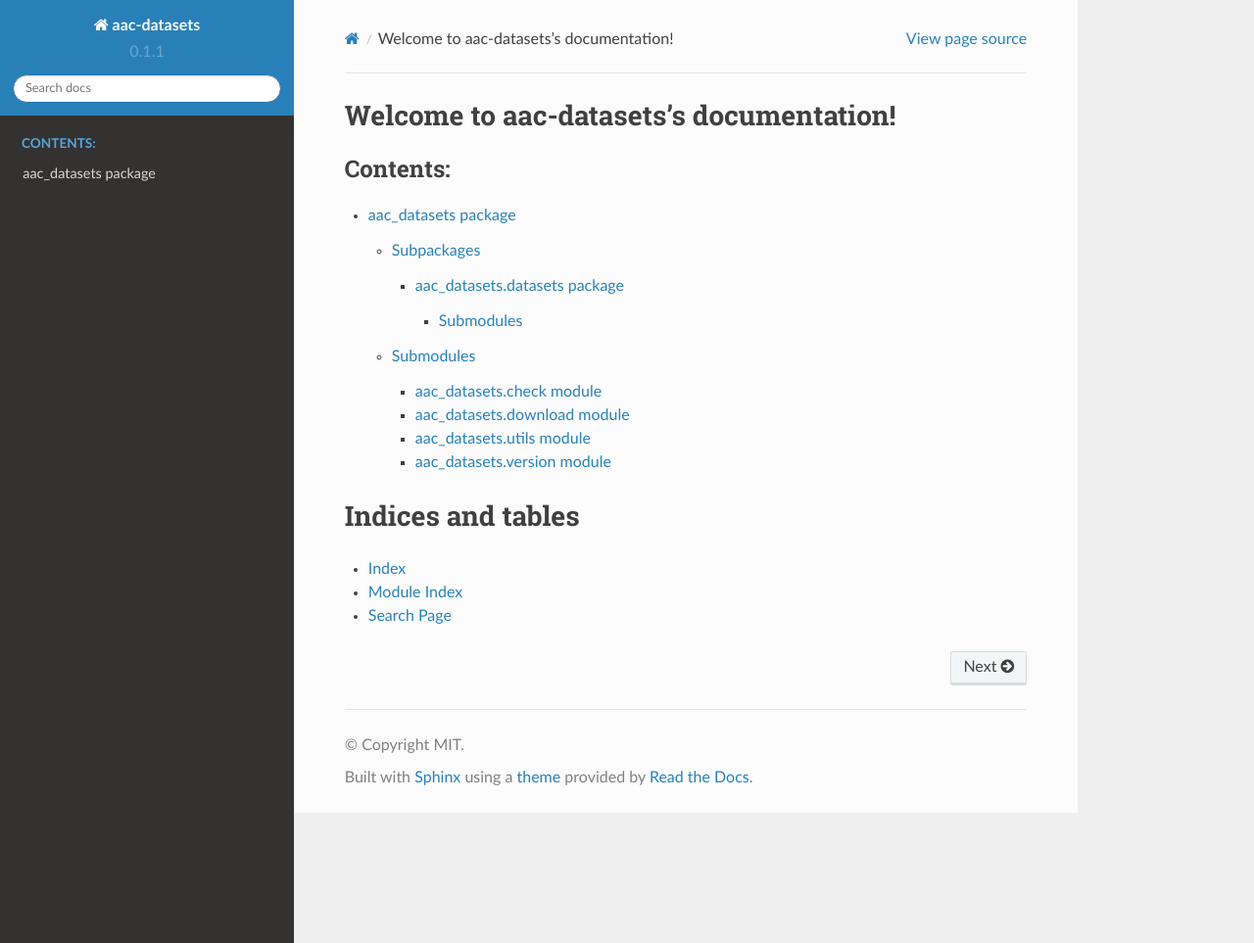
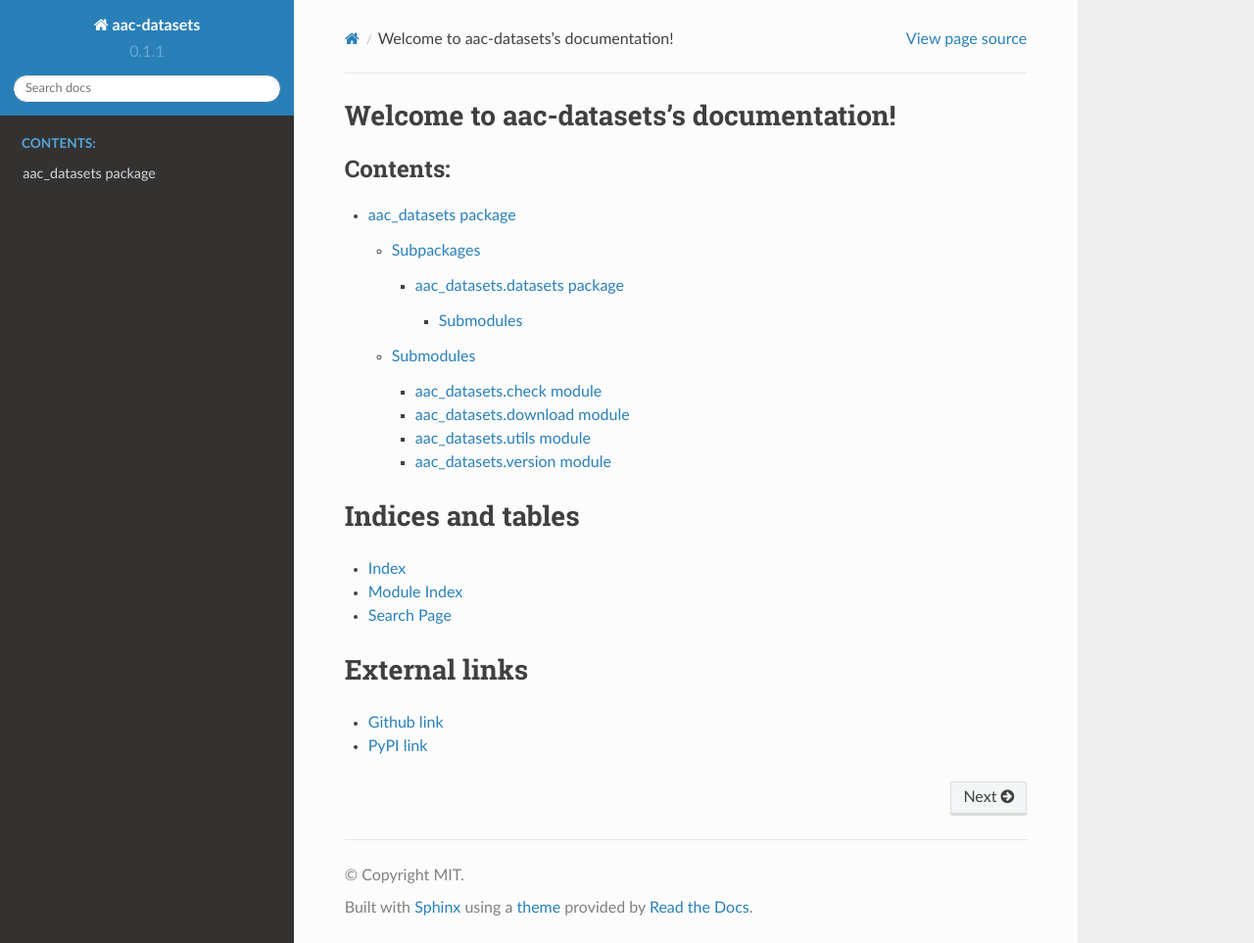
Before and after one commit to Labbeti/aac-datasets, a Sphinx documentation site: the page built from docs/index.rst, in a window 1280 px wide and 963 px high. Shown: the whole window at 98% size. Built offline with Sphinx 7.4.7 and the Read the Docs theme 2.0.0, drawn with Linux system fonts in a browser that asks for light colours.

Commit message:
Mod: Add external links to index rst page.

```diff
--- a/docs/index.rst
+++ b/docs/index.rst
@@ -19,3 +19,10 @@ Indices and tables
 * :ref:`genindex`
 * :ref:`modindex`
 * :ref:`search`
+
+
+External links
+=========================================================
+
+* `Github link <https://github.com/Labbeti/aac_datasets>`_
+* `PyPI link <https://pypi.org/project/aac-datasets/>`_
```
